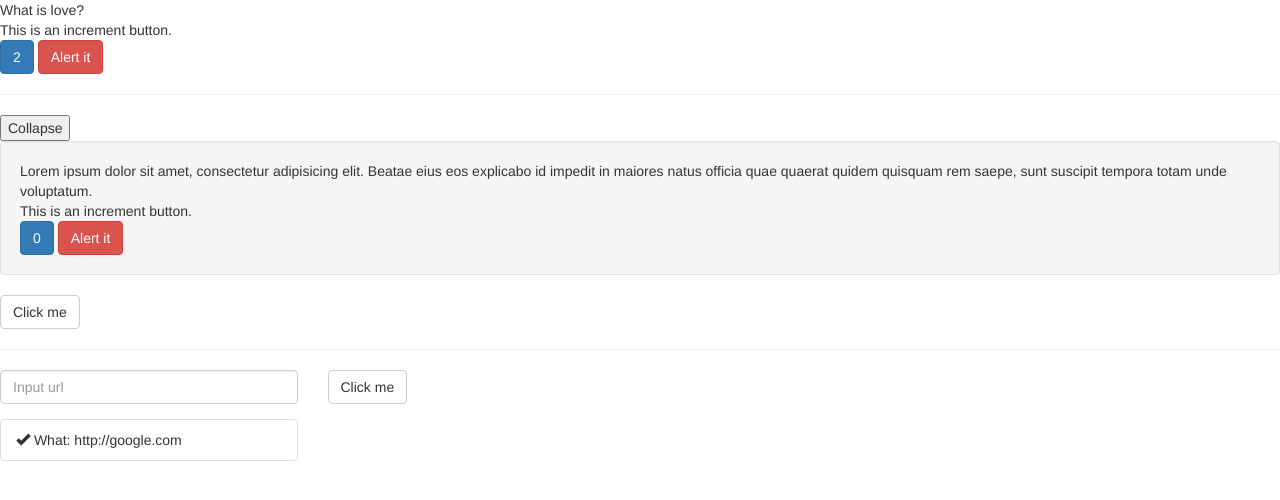
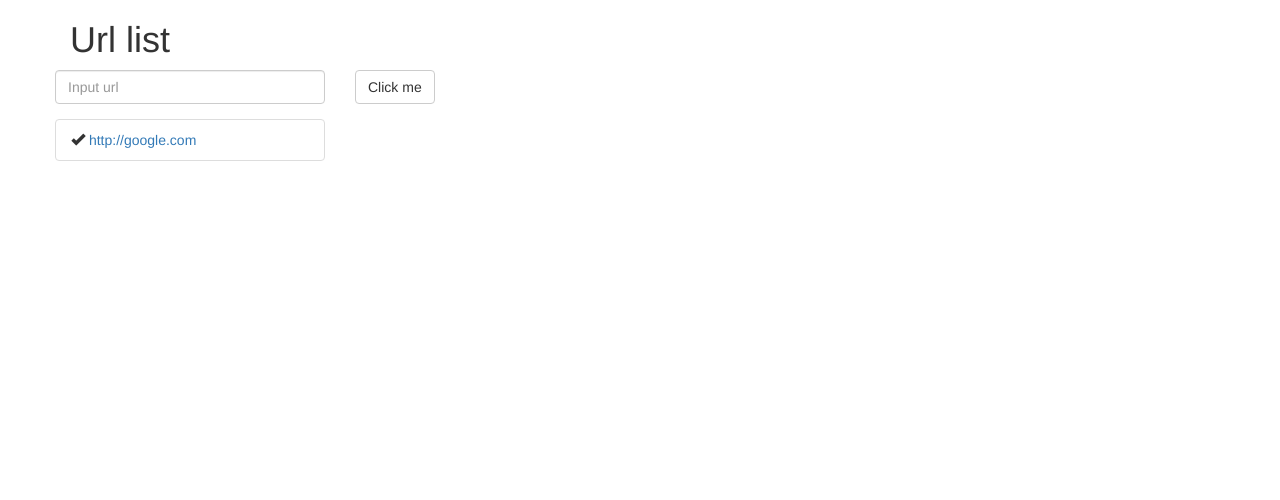
Before and after one commit to AntonNarkevich/learningAngular, a browser extension: page resourcePlanner/index.html in a window 1280 px wide. Drawn offline with nearby package versions, Linux system fonts and the light colour scheme.

Commit message:
fixes digest is running issue

```diff
--- a/resourcePlanner/directives/urlInfo.html
+++ b/resourcePlanner/directives/urlInfo.html
@@ -1,4 +1,4 @@
 <li class="list-group-item">
 	<span class="glyphicon glyphicon-{{iconName}}"></span>
-	What: {{urlInfo.url}}
+	<a href="{{urlInfo.url}}" target="_blank">{{urlInfo.url}}</a>
 </li>
--- a/resourcePlanner/directives/urlList.js
+++ b/resourcePlanner/directives/urlList.js
@@ -7,7 +7,6 @@
 			return {
 				restrict: 'AE',
 				scope: {
-
 				},
 				controller: function ($scope) {
 					var ctrl = this;
@@ -57,7 +56,9 @@
 							.error(function () {
 								urlInfo.isAccessible = false;
 								clearTimeout(timeoutTimer);
-								tickCb(100);
+								$timeout(function() {
+									tickCb(100);
+								});
 							})
 							.finally(function () {
 								completeCb();
--- a/resourcePlanner/index.html
+++ b/resourcePlanner/index.html
@@ -22,24 +22,31 @@
 <script src="/directives/urlInfo.js"></script>
 <script src="/app.js"></script>
 
-<span data-ng-bind="mainVar"></span>
+<!--<span data-ng-bind="mainVar"></span>-->
 
-<div data-increment-button data-start-value="2" data-output="logIt(value)"></div>
+<!--<div data-increment-button data-start-value="2" data-output="logIt(value)"></div>-->
 
-<hr/>
+<!--<hr/>-->
 
-<div data-collapsible>
-<span data-well>
-Lorem ipsum dolor sit amet, consectetur adipisicing elit. Beatae eius eos explicabo id impedit in maiores natus officia quae quaerat quidem quisquam rem saepe, sunt suscipit tempora totam unde voluptatum.
-	<increment-button></increment-button>
-</span>
+<!--<div data-collapsible>-->
+<!--<span data-well>-->
+<!--Lorem ipsum dolor sit amet, consectetur adipisicing elit. Beatae eius eos explicabo id impedit in maiores natus officia quae quaerat quidem quisquam rem saepe, sunt suscipit tempora totam unde voluptatum.-->
+	<!--<increment-button></increment-button>-->
+<!--</span>-->
+<!--</div>-->
+
+<!--<loading-button data-progress-function="sampleLoading" data-on-complete="logThatLoaded" data-reset-delay="500">Wat?</loading-button>-->
+
+<!--<hr/>-->
+
+<div class="container">
+	<h1>Url list</h1>
+
+	<div class="row">
+		<url-list></url-list>
+	</div>
 </div>
 
-<loading-button data-progress-function="sampleLoading" data-on-complete="logThatLoaded" data-reset-delay="500"></loading-button>
-
-<hr/>
-
-<url-list></url-list>
 
 </body>
 </html>
```
